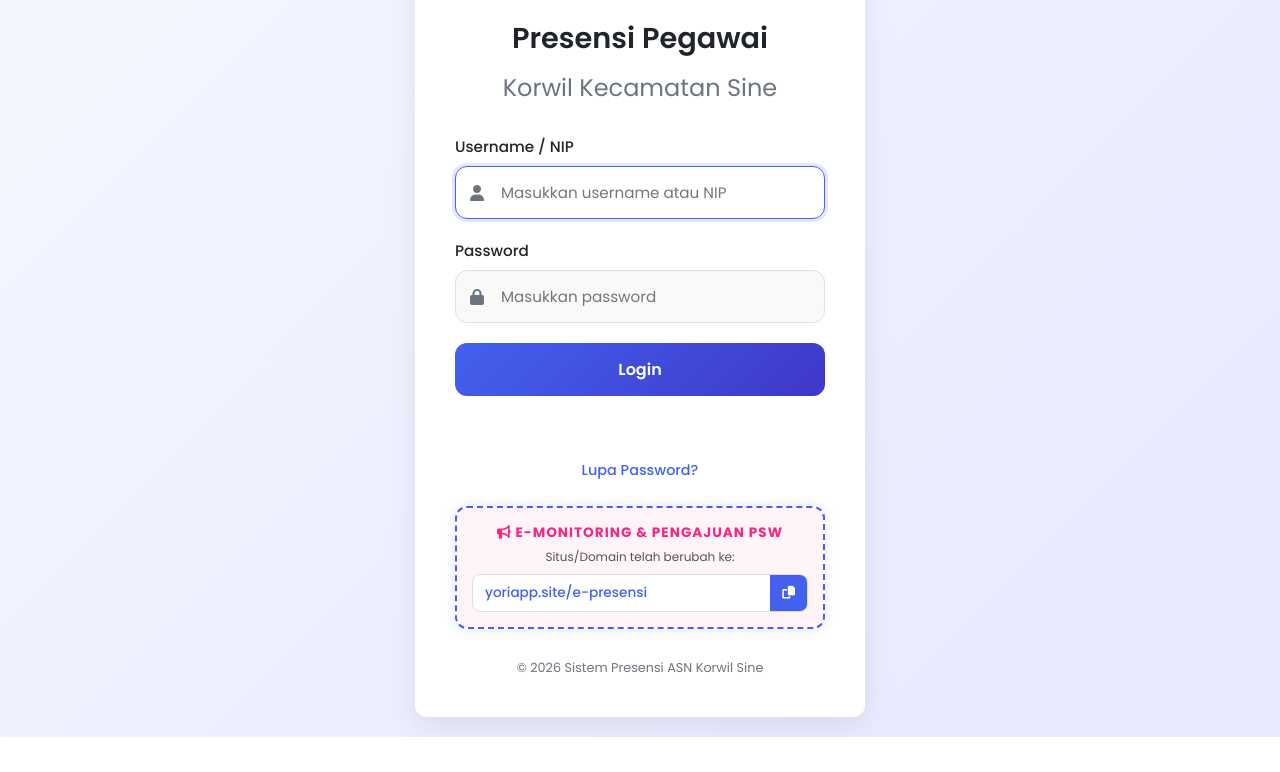
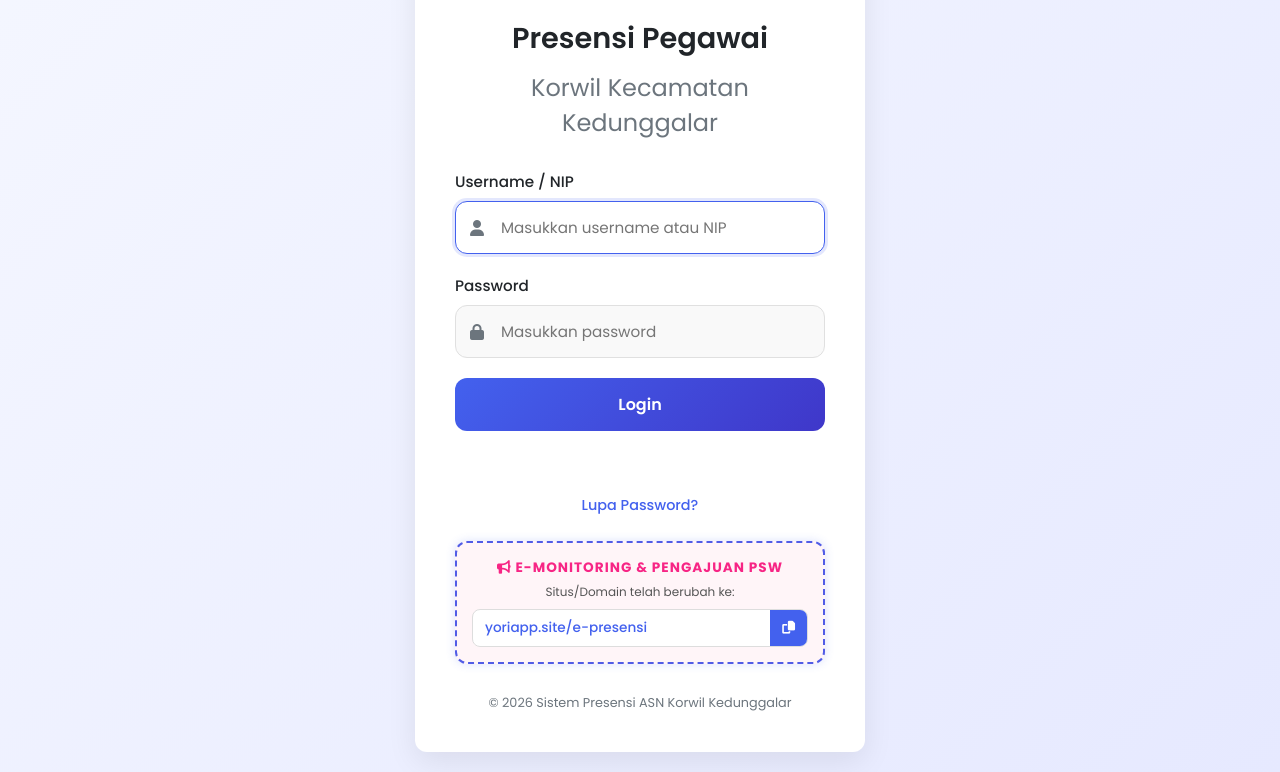
Before and after one commit to yorian99/e-pk, a website: page public/index.html in a window 1280 px wide. Shown: the part 143-915 px from the top of the page. Before the commit the page ends 880 px from the top, so only its background shows below. Drawn offline with Linux system fonts and the light colour scheme.

Commit message:
Update index.html

```diff
--- a/public/index.html
+++ b/public/index.html
@@ -5,7 +5,7 @@
   <meta name="viewport" content="width=device-width, initial-scale=1.0">
   <meta name="google-site-verification" content="W1NOZ_vaXxijvBRJFo6r7RvJMYdoM5NOdPW5nSuirAk" />
 
-  <title>Login Presensi Pegawai - Korwil Sine</title>
+  <title>Login Presensi Pegawai - Korwil Kedunggalar</title>
   <link href="https://fonts.googleapis.com/css2?family=Poppins:wght@300;400;500;600;700&display=swap" rel="stylesheet">
   <link rel="stylesheet" href="https://cdnjs.cloudflare.com/ajax/libs/font-awesome/6.4.0/css/all.min.css">
   <style>
@@ -352,7 +352,7 @@
   <div class="login-container">
     <img src="https://upload.wikimedia.org/wikipedia/commons/thumb/c/c8/Lambang_Kabupaten_Ngawi_%28svg%29.svg/500px-Lambang_Kabupaten_Ngawi_%28svg%29.svg.png" alt="Logo Kabupaten" class="logo">
     <h2>Presensi Pegawai</h2>
-    <p class="subtitle">Korwil Kecamatan Sine</p>
+    <p class="subtitle">Korwil Kecamatan Kedunggalar</p>
 
     <form id="loginForm">
       <div class="form-group">
@@ -389,7 +389,7 @@
       </div>
     </div>
 
-    <div class="footer">© 2026 Sistem Presensi ASN Korwil Sine</div>
+    <div class="footer">© 2026 Sistem Presensi ASN Korwil Kedunggalar</div>
   </div>
 
   <!-- Reset Password Modal -->
```
